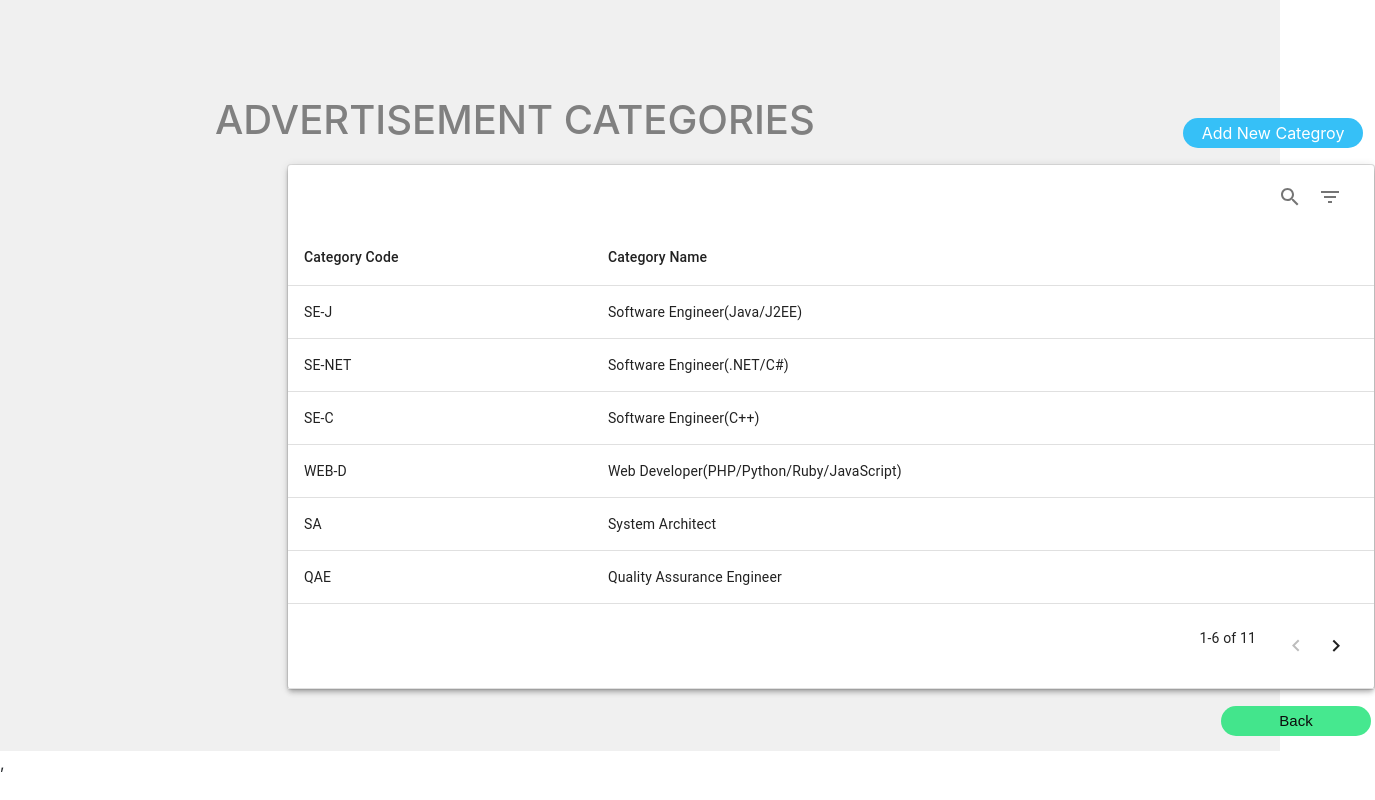
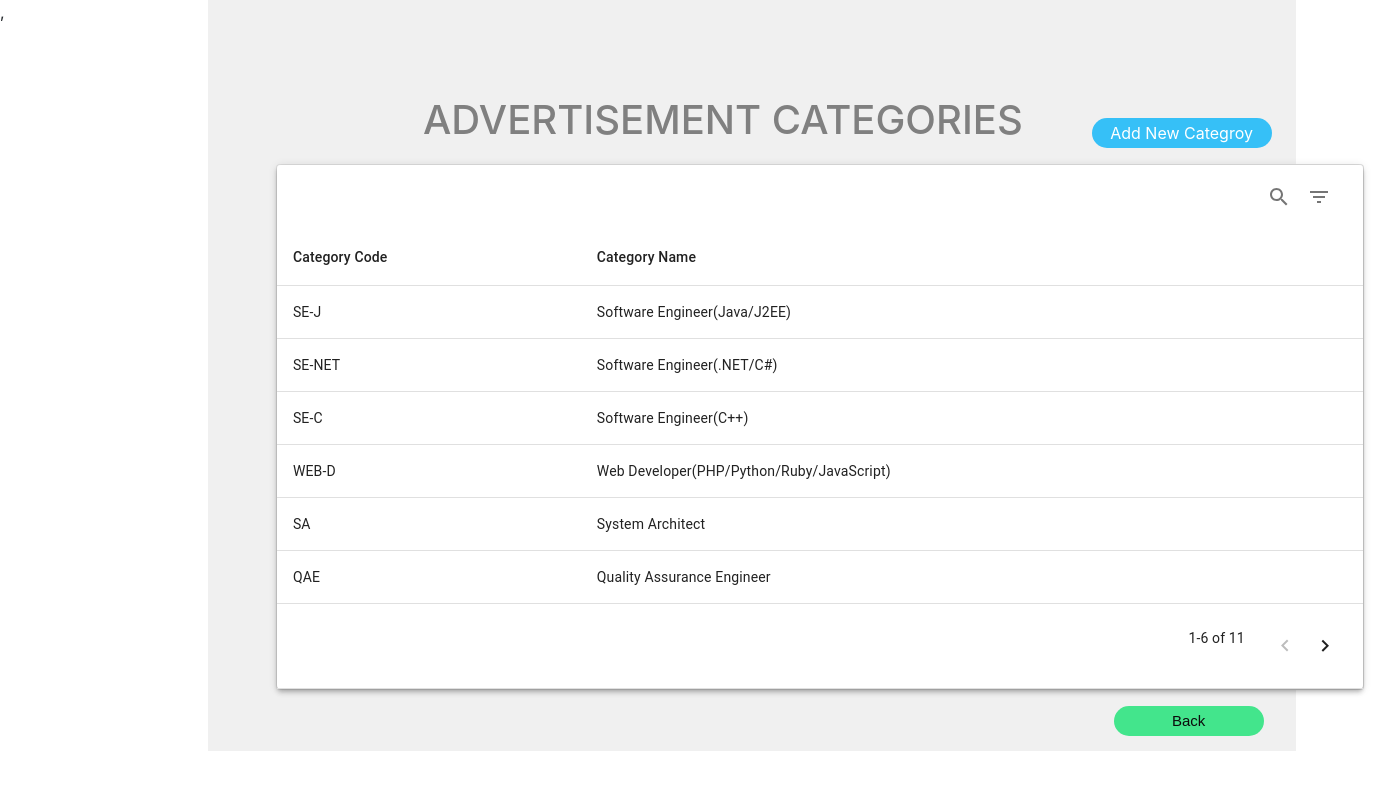
Before and after one commit to shelomi123/dashboard-portal, a React (Create React App) app: page /adCategories in a window 1280 px wide. Shown: the whole page, 1375 px wide, since content can reach past the window. Built offline with nearby package versions, Linux system fonts and the light colour scheme.

Commit message:
ui edited

```diff
--- a/src/content/advertisements2/adCategories.js
+++ b/src/content/advertisements2/adCategories.js
@@ -22,7 +22,7 @@ const data = [
 function adCategories() {
   return (
     <div>
-      <div className="container-fluid cat_container">
+      <div className="container-fluid cat_container" style={{ width: '85%', marginLeft: '13em', position: 'fixed' }}>
         <h1>ADVERTISEMENT CATEGORIES</h1>
         <div className="new_category_btn_position">
           <button className="new_category_btn " style={{ outline: 'none' }}>
--- a/src/content/advertisements2/ads2.css
+++ b/src/content/advertisements2/ads2.css
@@ -1,7 +1,7 @@
 /*==================================================== set Deadline  =================================================== */
 .catogeries_btn_position {
   padding-top: 4em;
-  margin-left: 78em;
+  margin-left: 78%;
 }
 
 .catogeries_btn {
@@ -32,7 +32,7 @@
   padding-right: 20px;
   padding-bottom: 120px;
   border-radius: 10px;
-  margin-left: 20em;
+  margin-left: 30%;
   background-color: rgba(242, 245, 244, 0.253);
   background-image: none;
 }
@@ -43,7 +43,7 @@
 .deadline_form_label {
   font-weight: 700;
   font-size: 34px;
-  margin-left: 5.5em;
+  margin-left: 30%;
 }
 .deadline_form_control {
   width: 200px;
@@ -64,7 +64,7 @@
   text-align: center;
   margin-top: 1em;
   margin-right: 0;
-  margin-left: 14em;
+  margin-left: 35%;
 }
 .continue-btn:hover {
   background-color: rgb(33, 153, 209);
@@ -74,7 +74,6 @@
 .cat_container {
   background-color: rgba(128, 128, 128, 0.116);
   padding-top: 3.5em;
-  margin-left: 13.8em;
   height: fit-content;
   width: fit-content;
 }
@@ -90,7 +89,7 @@
   display: flex;
   flex-direction: column;
   margin-top: 1em;
-  margin-left: 17em;
+  margin-left: 5%;
   width: 68em;
   height: fit-content;
   border-color: black;
@@ -99,7 +98,7 @@
 }
 .new_category_btn_position {
   padding-top: 30px;
-  margin-left: 65em;
+  margin-left: 70%;
 }
 .new_category_btn {
   background-color: rgb(54, 192, 247);
@@ -118,7 +117,7 @@
   background-color: rgb(33, 153, 209);
 }
 .ad_back_btn_position {
-  margin-left: 66em;
+  margin-left: 70%;
   margin-top: 1em;
 }
 .ad_back_btn {
--- a/src/views/adverts.js
+++ b/src/views/adverts.js
@@ -1,7 +1,7 @@
 import React from 'react'
 import Navbar from '../components/navbar'
 import SideBar from '../components/sidebar'
-import Content from '../content/advertisements2/regCompanyList'
+import Content from '../content/advertisements2/setDeadline'
 
 function Adverts() {
   return (
```
